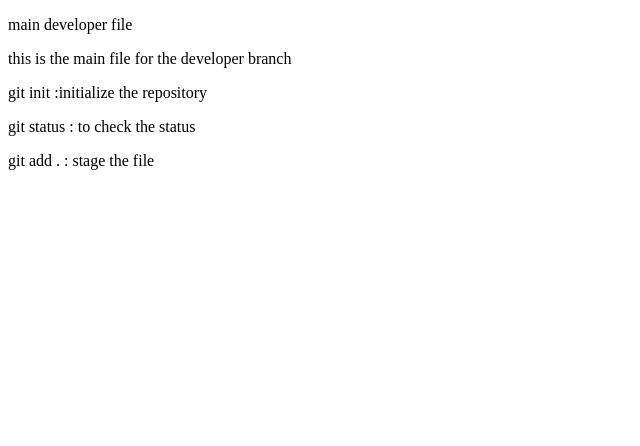
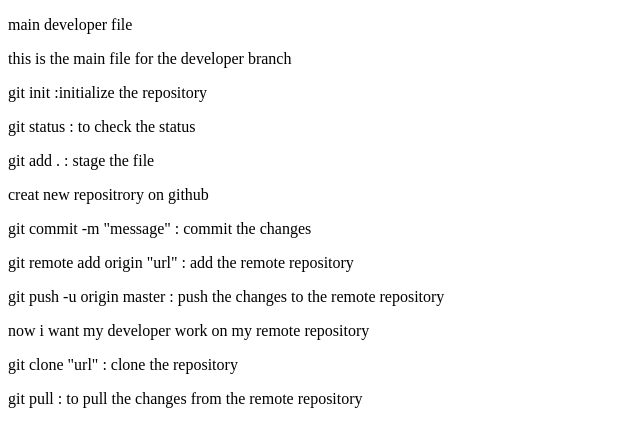
Before and after one commit to Faisal-Usmani/Git-Class, a plain HTML site: page index.html in a window 1280 px wide. Shown: the whole page, without its empty margins (0-640 px from the left). Drawn offline with Linux system fonts and the light colour scheme.

Commit message:
initial commit

```diff
--- a/index.html
+++ b/index.html
@@ -5,11 +5,21 @@
     <meta name="viewport" content="width=device-width, initial-scale=1.0">
     <title>Document</title>
 </head>
-<body>
+<body >
     <p>main developer file</p>
     <span>this is the main file for the developer branch</span>
     <p>git init :initialize the repository</p>
     <p>git status : to check the status</p>
     <p>git add . : stage the file</p>
+
+    <p>creat new repositrory on github</p>
+    <p>git commit -m "message" : commit the changes</p>
+    <p>git remote add origin "url" : add the remote repository</p>
+    <p>git push -u origin master : push the changes to the remote repository</p>
+
+    <p>now i want my developer work on my remote repository</p>
+    <p>git clone "url" : clone the repository</p>
+    <p>git pull : to pull the changes from the remote repository</p>
+
 </body>
 </html>
```
